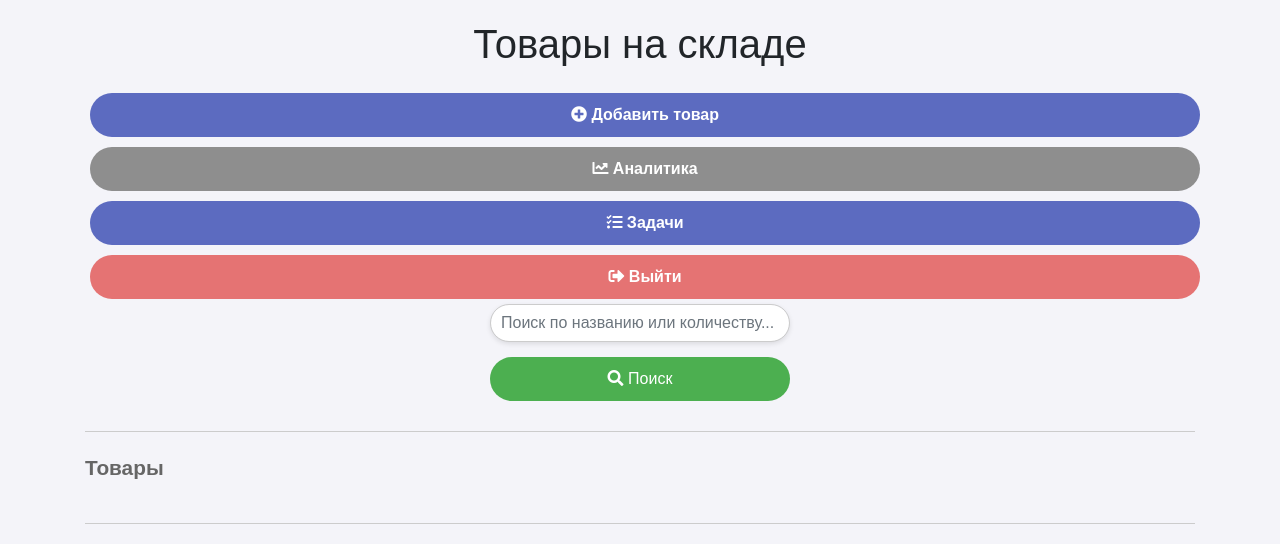
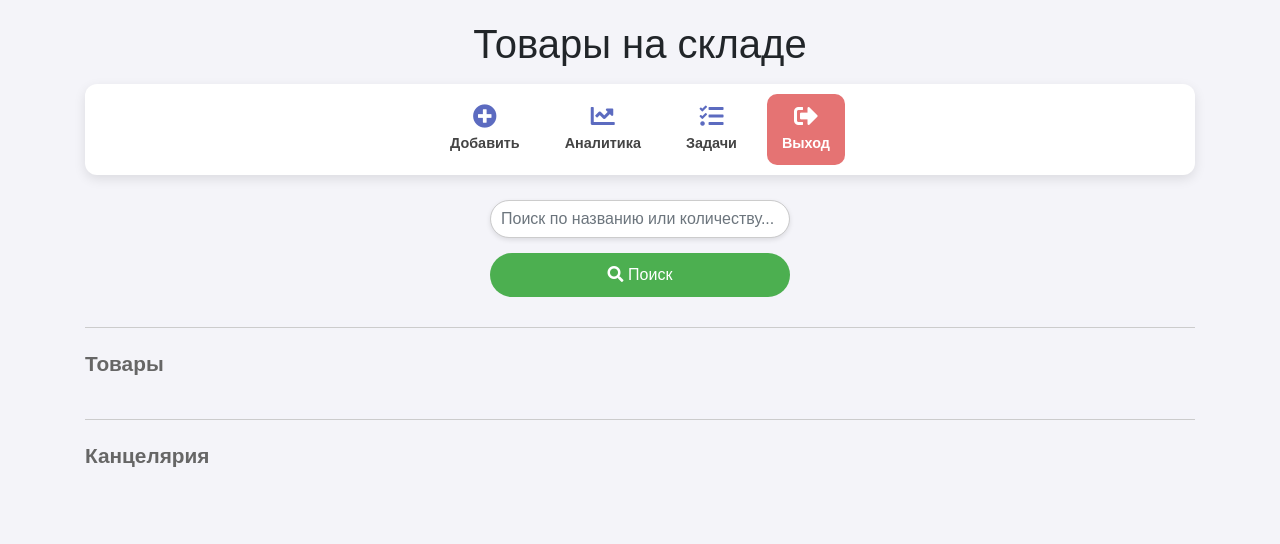
Before and after one commit to semionser/db1, a Flask app: page / in a window 1280 px wide. Shown: the top 544 px of the page. Run offline with Flask 3, Linux system fonts and the light colour scheme; parts of the project's set-up code (start-up, migrations or seed data) failed here and were passed over; some libraries are stand-ins or nearby versions.

Commit message:
бновлён

```diff
--- a/templates/index.html
+++ b/templates/index.html
@@ -17,47 +17,61 @@
             margin-top: 20px;
         }
 
-        .top-buttons {
-            margin-top: 20px;
-            text-align: center;
+        .main-menu {
+            display: flex;
+            justify-content: center;
+            gap: 15px;
+            background: #fff;
+            border-radius: 12px;
+            padding: 10px 20px;
+            box-shadow: 0 4px 12px rgba(0, 0, 0, 0.1);
+            flex-wrap: wrap;
+            margin-bottom: 25px;
         }
 
-        .top-buttons .btn {
-            margin: 5px;
-            padding: 10px 20px;
-            border-radius: 25px;
+        .menu-item {
+            display: flex;
+            flex-direction: column;
+            align-items: center;
+            padding: 10px 15px;
+            text-decoration: none;
+            color: #444;
             font-weight: 600;
             transition: all 0.3s ease;
+            border-radius: 10px;
         }
 
-        .btn-add {
-            background-color: #5C6BC0;
-            color: white;
-            border: none;
+        .menu-item i {
+            font-size: 1.5rem;
+            margin-bottom: 5px;
+            color: #5C6BC0;
+            transition: color 0.3s ease;
         }
 
-        .btn-add:hover {
-            background-color: #4F5B8B;
+        .menu-item span {
+            font-size: 0.9rem;
         }
 
-        .btn-analytics {
-            background-color: #8E8E8E;
-            color: white;
-            border: none;
+        .menu-item:hover {
+            background-color: #f0f0f8;
+            transform: translateY(-2px);
         }
 
-        .btn-analytics:hover {
-            background-color: #7E7E7E;
+        .menu-item:hover i {
+            color: #3949ab;
         }
 
-        .btn-logout {
+        .menu-item.logout {
             background-color: #E57373;
             color: white;
-            border: none;
         }
 
-        .btn-logout:hover {
-            background-color: #EF5350;
+        .menu-item.logout i {
+            color: white;
+        }
+
+        .menu-item.logout:hover {
+            background-color: #D32F2F;
         }
 
         .divider {
@@ -154,11 +168,6 @@
             background-color: #EF5350;
         }
 
-        .top-buttons {
-            margin-top: 20px;
-            text-align: center;
-        }
-
         @media (max-width: 768px) {
             .col-md-4 {
                 flex: 0 0 50%;
@@ -167,7 +176,8 @@
         }
 
         @media (max-width: 576px) {
-            .col-md-4 {flex: 0 0 100%;
+            .col-md-4 {
+                flex: 0 0 100%;
                 max-width: 100%;
             }
         }
@@ -177,21 +187,28 @@
     <div class="container">
         <h1 class="text-center mb-3">Товары на складе</h1>
 
-        <div class="text-center top-buttons">
-            <a href="{{ url_for('add_product') }}" class="btn btn-add">
-                <i class="fas fa-plus-circle"></i> Добавить товар
+        <!-- Крутое меню -->
+        <nav class="main-menu">
+            <a href="{{ url_for('add_product') }}" class="menu-item">
+                <i class="fas fa-plus-circle"></i>
+                <span>Добавить</span>
             </a>
-            <a href="{{ url_for('analytics') }}" class="btn btn-analytics">
-                <i class="fas fa-chart-line"></i> Аналитика
+            <a href="{{ url_for('analytics') }}" class="menu-item">
+                <i class="fas fa-chart-line"></i>
+                <span>Аналитика</span>
             </a>
-            <a href="{{ url_for('tasks') }}" class="btn btn-add">
-                <i class="fas fa-tasks"></i> Задачи
+            <a href="{{ url_for('tasks') }}" class="menu-item">
+                <i class="fas fa-tasks"></i>
+                <span>Задачи</span>
             </a>
-            <a href="{{ url_for('logout') }}" class="btn btn-logout">
-                <i class="fas fa-sign-out-alt"></i> Выйти
+            <a href="{{ url_for('logout') }}" class="menu-item logout">
+                <i class="fas fa-sign-out-alt"></i>
+                <span>Выход</span>
             </a>
-        </div>
-         <div class="search-container">
+        </nav>
+
+        <!-- Поиск -->
+        <div class="search-container">
             <form action="/" method="get">
                 <input type="text" name="search" id="searchInput" class="form-control" placeholder="Поиск по названию или количеству..." value="{{ request.args.get('search', '') }}">
                 <button type="submit" class="btn btn-primary">
@@ -205,6 +222,7 @@
             </form>
         </div>
 
+        <!-- Список товаров по категориям -->
         {% for category, label in [('товар', 'Товары'), ('канцелярия', 'Канцелярия')] %}
             <div class="divider"></div>
             <div class="category-title">{{ label }}</div>
@@ -212,7 +230,8 @@
                 {% for product in products %}
                     {% if product.category == category %}
                         <div class="col-md-4 col-sm-6 col-xs-12 d-flex">
-                            <div class="product-card w-100"><img src="{{ url_for('static', filename='uploads/' + product.image) }}" class="product-image" alt="{{ product.name }}">
+                            <div class="product-card w-100">
+                                <img src="{{ url_for('static', filename='uploads/' + product.image) }}" class="product-image" alt="{{ product.name }}">
                                 <h4 class="product-name">{{ product.name }}</h4>
                                 <p class="product-quantity">Количество: {{ product.quantity }}</p>
                                 <p class="product-ozon">Количество на Ozone: ???</p>
@@ -236,8 +255,7 @@
         {% endfor %}
     </div>
 
-    <script src="https://code.jquery.com/jquery-3.5.1.slim.min.js"></script>
-    <script src="https://cdn.jsdelivr.net/npm/@popperjs/core@2.5.3/dist/umd/popper.min.js"></script>
+    <script src="https://code.jquery.com/jquery-3.5.1.slim.min.js"></script><script src="https://cdn.jsdelivr.net/npm/@popperjs/core@2.5.3/dist/umd/popper.min.js"></script>
     <script src="https://stackpath.bootstrapcdn.com/bootstrap/4.5.2/js/bootstrap.min.js"></script>
 </body>
 </html>
```
